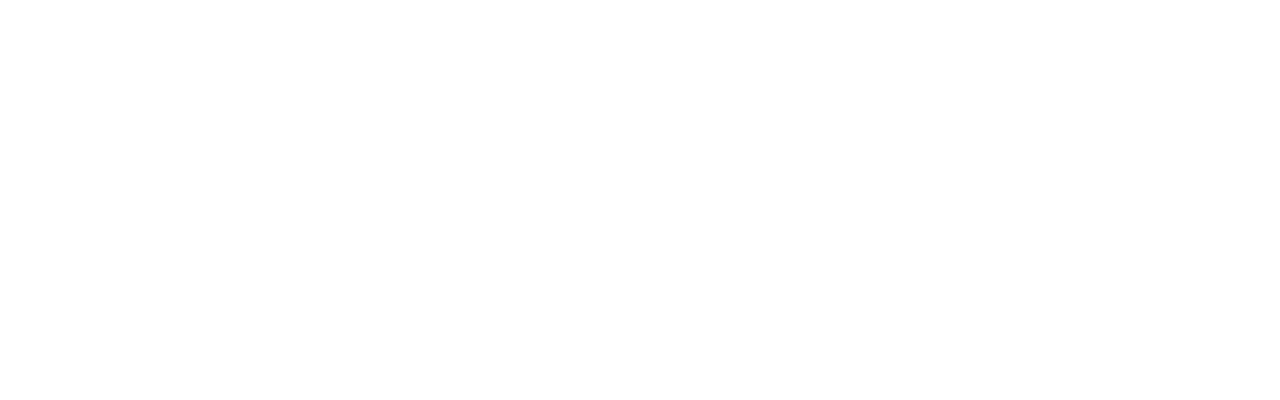
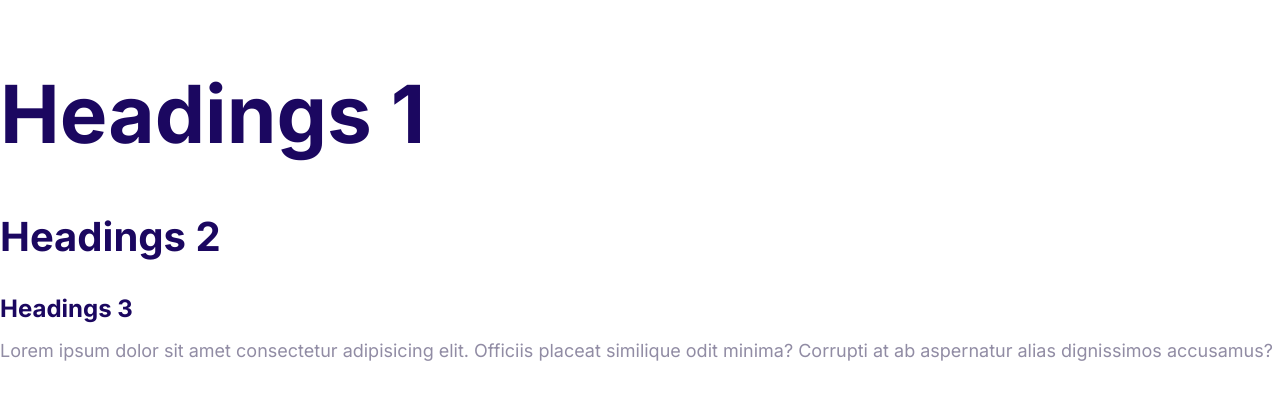
Before and after one commit to yuriamancio/moshifycourse, a plain HTML site: page index.html in a window 1280 px wide. Drawn offline with Linux system fonts and the light colour scheme.

Commit message:
Define the styles for the fonts.

```diff
--- a/css/styles.css
+++ b/css/styles.css
@@ -5,3 +5,51 @@
   --color-headings: #1b0760;
   --color-body: #918ca4;
 }
+
+html {
+  font-size: 62.5%;
+}
+
+body {
+  font-family: Inter, Arial, Helvetica, sans-serif;
+  font-size: 2.4rem;
+  line-height: 1.5;
+  color: var(--color-body);
+}
+
+h1,
+h2,
+h3 {
+  color: var(--color-headings);
+  margin-bottom: 1rem;
+}
+
+h1 {
+  font-size: 7rem;
+}
+
+h2 {
+  font-size: 4rem;
+}
+
+h3 {
+  font-size: 3rem;
+}
+
+p {
+  margin-top: 0;
+}
+
+@media screen and (min-width: 1024px) {
+  body {
+    font-size: 1.8rem;
+  }
+
+  h1 {
+    font-size: 8rem;
+  }
+
+  h3 {
+    font-size: 2.4rem;
+  }
+}
--- a/index.html
+++ b/index.html
@@ -13,5 +13,14 @@
     <link rel="stylesheet" href="css/normalize.css" />
     <link rel="stylesheet" href="css/styles.css" />
   </head>
-  <body></body>
+  <body>
+    <h1>Headings 1</h1>
+    <h2>Headings 2</h2>
+    <h3>Headings 3</h3>
+    <p>
+      Lorem ipsum dolor sit amet consectetur adipisicing elit. Officiis placeat
+      similique odit minima? Corrupti at ab aspernatur alias dignissimos
+      accusamus?
+    </p>
+  </body>
 </html>
```
